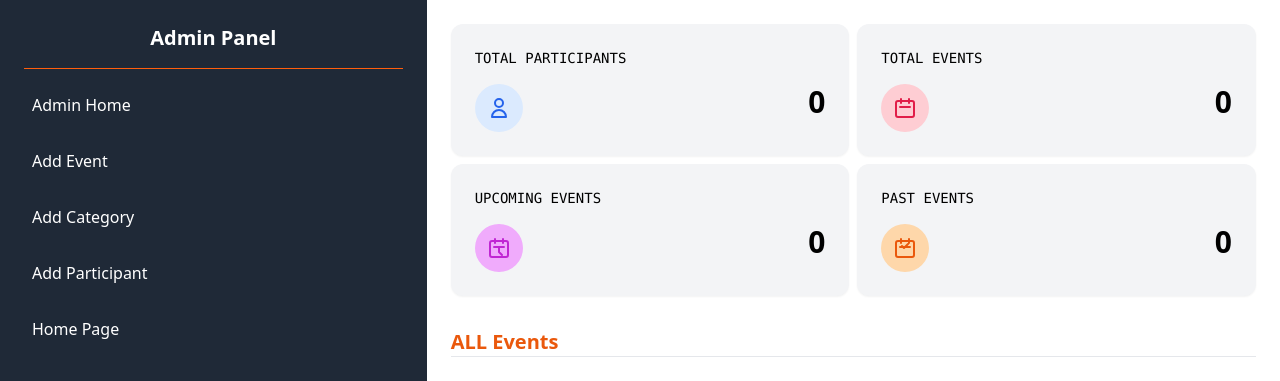
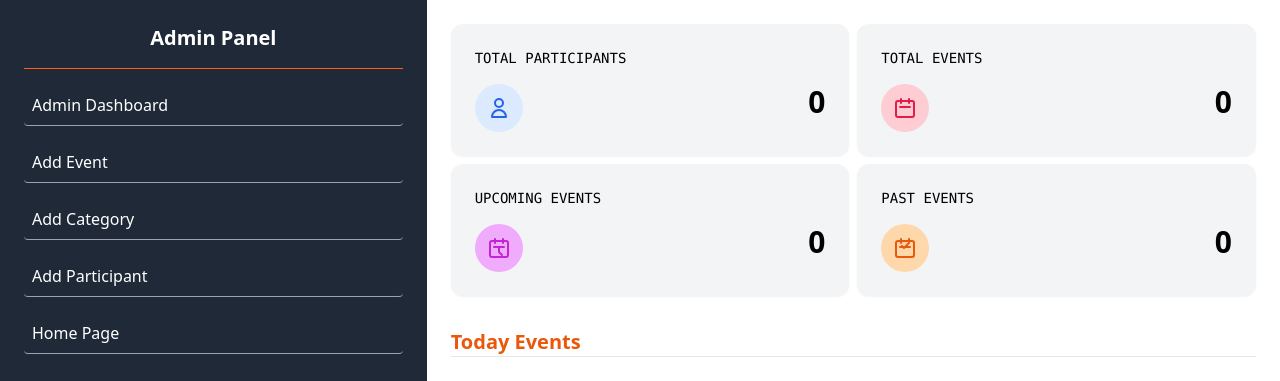
Before and after one commit to Sumaiya-Meem/Event_management-Django-, a Django app: page /events/dashboard/admin-home in a window 1280 px wide. Shown: the top 381 px of the page. Run offline with Django 5.2, Linux system fonts and the light colour scheme; data that the repository does not hold is empty.

```diff
--- a/events/templates/admin_page.html
+++ b/events/templates/admin_page.html
@@ -128,8 +128,10 @@
         Upcoming Events
       {% elif event_filter == 'past' %}
         Past Events
+        {% elif event_filter == 'all' %}
+        ALL Events
       {% else %}
-        ALL Events
+        Today Events
       {% endif %}
     </h1>
      <hr>
--- a/events/templates/dashboard.html
+++ b/events/templates/dashboard.html
@@ -4,7 +4,7 @@
   <head>
     <meta charset="UTF-8" />
     <meta name="viewport" content="width=device-width, initial-scale=1.0" />
-    <title>Document</title>
+    <title>Dashboard</title>
     <link rel="stylesheet" href="{% static 'css/output.css' %}" />
   </head>
   <body>
@@ -17,15 +17,15 @@
                  <li>
                                     <a
                                       href="{% url 'admin-home' %}"
-                                      class="w-full text-left p-2 hover:bg-gray-700 rounded block {% if section == 'admin_home' %}bg-gray-700{% endif %}"
+                                      class="w-full text-left p-2 border-b border-gray-400 hover:bg-gray-700 rounded block {% if section == 'admin_home' %}bg-gray-700{% endif %}"
                                     >
-                                      Admin Home
+                                      Admin Dashboard
                                     </a>
                                   </li>
           <li>
             <a
               href="{% url 'create-event' %}"
-              class="w-full text-left p-2 hover:bg-gray-700 rounded block {% if section == 'create_event' %}bg-gray-700{% endif %}"
+              class="w-full text-left p-2 border-b border-gray-400 hover:bg-gray-700 rounded block {% if section == 'create_event' %}bg-gray-700{% endif %}"
             >
               Add Event
             </a>
@@ -34,7 +34,7 @@
           <li>
             <a
               href="{% url 'create-category' %}"
-              class="w-full text-left p-2 hover:bg-gray-700 rounded block {% if section == 'create_category' %}bg-gray-700{% endif %}"
+              class="w-full text-left p-2 border-b border-gray-400 hover:bg-gray-700 rounded block {% if section == 'create_category' %}bg-gray-700{% endif %}"
             >
               Add Category
             </a>
@@ -42,7 +42,7 @@
           <li>
                   <a
                     href="{% url 'create-participant' %}"
-                    class="w-full text-left p-2 hover:bg-gray-700 rounded block {% if section == 'create_participant' %}bg-gray-700{% endif %}"
+                    class="w-full text-left p-2 border-b border-gray-400 hover:bg-gray-700 rounded block {% if section == 'create_participant' %}bg-gray-700{% endif %}"
                   >
                     Add Participant
                   </a>
@@ -50,7 +50,7 @@
                 <li>
                   <a
                     href="{% url 'home_page' %}"
-                    class="w-full text-left p-2 hover:bg-gray-700 rounded block {% if section == 'home_page' %}bg-gray-700{% endif %}"
+                    class="w-full text-left p-2 border-b border-gray-400 hover:bg-gray-700 rounded block {% if section == 'home_page' %}bg-gray-700{% endif %}"
                   >
                     Home Page
                   </a>
--- a/events/templates/navbar.html
+++ b/events/templates/navbar.html
@@ -43,7 +43,7 @@
         <ul class="flex flex-col space-y-4 p-4">
             <li><a href="{% url 'home_page' %}" class=" text-black hover:text-gray-700 font-semibold">Home</a></li>
             <li><a href="{% url 'home_page' %}#event-section" class=" text-black hover:text-gray-700 font-semibold">Events</a></li>
-            <li><a href="{% url 'admin_dashboard' %}" class=" text-black hover:text-gray-700 font-semibold">About</a></li>
+            <li><a href="{% url 'admin_dashboard' %}" class=" text-black hover:text-gray-700 font-semibold">Dashboard</a></li>
         </ul>
     </div>
 
--- a/events/views.py
+++ b/events/views.py
@@ -3,7 +3,7 @@ from django.contrib import messages
 from events.models import *
 from events.form import EventModelForm, CategoryModelForm, ParticipantModelForm,ParticipantForm
 from django.db.models import Count,Q
-from datetime import datetime
+from datetime import datetime, date
 
 def home_page(request):
     categories = Category.objects.all()
@@ -68,19 +68,20 @@ def admin_home(request):
     total_participants = Event.objects.aggregate(total=Count('participants', distinct=True))
 
 
-    upcoming_events = Event.objects.filter(date__gte=datetime.now().date()).count()
+    upcoming_events = Event.objects.filter(date__gt=date.today()).count()
+    past_events = Event.objects.filter(date__lt=date.today()).count()
+    today_events = Event.objects.filter(date=date.today())
 
 
-    past_events = Event.objects.filter(date__lte=datetime.now().date()).count()
-
-
-    event_filter = request.GET.get('event', 'all')
+    event_filter = request.GET.get('event', '')
     if event_filter == 'upcoming':
-        events = Event.objects.filter(date__gte=datetime.now().date())
+        events = Event.objects.filter(date__gt=date.today())
     elif event_filter == 'past':
-        events = Event.objects.filter(date__lte=datetime.now().date())
+        events = Event.objects.filter(date__lt=date.today())
+    elif event_filter == 'all':
+        events = Event.objects.all()
     else:
-        events = Event.objects.all()
+        events = Event.objects.filter(date=date.today())
 
     context = {
         'total_event': total_event,
@@ -223,10 +224,10 @@ def update_category(request,id):
 
 def update_participant(request,id):
     participant=Participant.objects.get(id=id)
-    participant_form = ParticipantModelForm(instance=participant)
+    participant_form = ParticipantForm(instance=participant)
 
     if request.method == 'POST':
-        participant_form = ParticipantModelForm(request.POST, instance=participant)
+        participant_form = ParticipantForm(request.POST, instance=participant)
         if participant_form.is_valid():
             participant_form.save()
             messages.success(request, "Participant updated successfully!")
@@ -234,7 +235,7 @@ def update_participant(request,id):
 
     context = {
         'participant_form': participant_form,
-        'section': 'update_category',
+        'section': 'create_participant',
     }
     return render(request, 'add_participant.html', context)
 
--- a/static/css/output.css
+++ b/static/css/output.css
@@ -969,6 +969,16 @@ video {
   border-color: rgb(234 88 12 / var(--tw-border-opacity, 1));
 }
 
+.border-gray-100 {
+  --tw-border-opacity: 1;
+  border-color: rgb(243 244 246 / var(--tw-border-opacity, 1));
+}
+
+.border-gray-400 {
+  --tw-border-opacity: 1;
+  border-color: rgb(156 163 175 / var(--tw-border-opacity, 1));
+}
+
 .bg-black {
   --tw-bg-opacity: 1;
   background-color: rgb(0 0 0 / var(--tw-bg-opacity, 1));
@@ -1042,11 +1052,6 @@ video {
 .bg-white {
   --tw-bg-opacity: 1;
   background-color: rgb(255 255 255 / var(--tw-bg-opacity, 1));
-}
-
-.bg-gray-400 {
-  --tw-bg-opacity: 1;
-  background-color: rgb(156 163 175 / var(--tw-bg-opacity, 1));
 }
 
 .bg-opacity-70 {
@@ -1256,9 +1261,9 @@ video {
   color: rgb(0 0 0 / var(--tw-text-opacity, 1));
 }
 
-.text-blue-400 {
+.text-blue-500 {
   --tw-text-opacity: 1;
-  color: rgb(96 165 250 / var(--tw-text-opacity, 1));
+  color: rgb(59 130 246 / var(--tw-text-opacity, 1));
 }
 
 .text-blue-600 {
@@ -1306,9 +1311,9 @@ video {
   color: rgb(234 88 12 / var(--tw-text-opacity, 1));
 }
 
-.text-red-600 {
+.text-red-500 {
   --tw-text-opacity: 1;
-  color: rgb(220 38 38 / var(--tw-text-opacity, 1));
+  color: rgb(239 68 68 / var(--tw-text-opacity, 1));
 }
 
 .text-rose-600 {
@@ -1319,16 +1324,6 @@ video {
 .text-white {
   --tw-text-opacity: 1;
   color: rgb(255 255 255 / var(--tw-text-opacity, 1));
-}
-
-.text-red-500 {
-  --tw-text-opacity: 1;
-  color: rgb(239 68 68 / var(--tw-text-opacity, 1));
-}
-
-.text-blue-500 {
-  --tw-text-opacity: 1;
-  color: rgb(59 130 246 / var(--tw-text-opacity, 1));
 }
 
 .underline {
```
